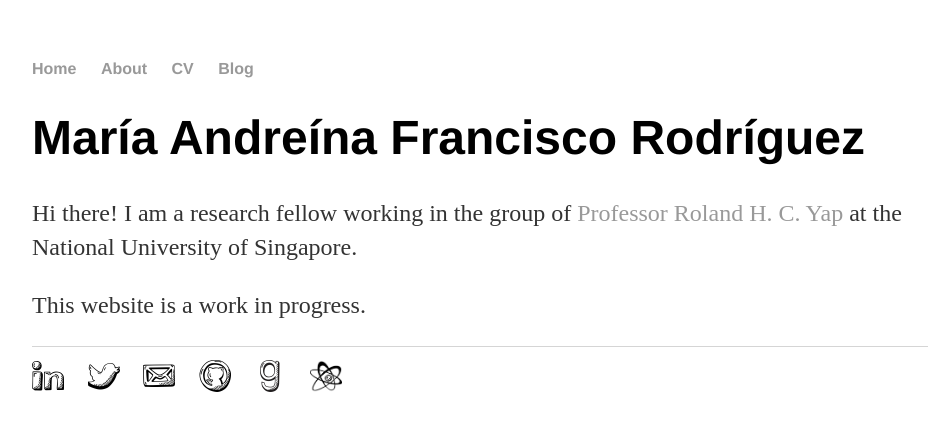
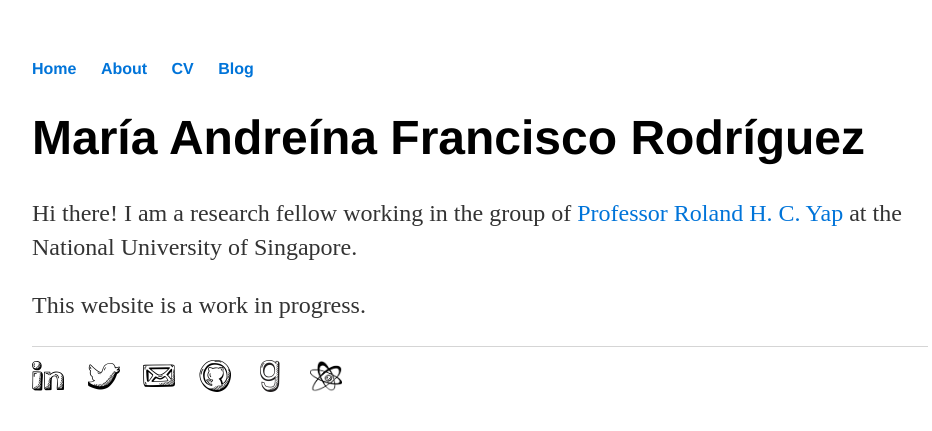
Before and after one commit to andreina-francisco/andreina-francisco.github.io, a Jekyll site: the page built from index.html, in a window 1280 px wide. Shown: the top 431 px of the page, without its empty margins (160-1092 px from the left). Built offline with Jekyll 4.4.1, drawn with Linux system fonts in a browser that asks for light colours; nearby versions of some CDN libraries; a style sheet for code colours, icons or effects is not loaded.

Commit message:
link color

```diff
--- a/css/my-style.css
+++ b/css/my-style.css
@@ -14,12 +14,14 @@ See the License for the specific language governing permissions and
 limitations under the License.
 *********************************************************************************/
 
+/* This is a modified version of the css file at http://jmcglone.com/guides/github-pages/ */
+
 /* Headers
 h1 {color:#3c0672; font-size:2.5em;}
 h1 a {color:#3c0672; text-transform:none;}
 */
 
-/* Testing css from http://jmcglone.com/guides/github-pages/ */
+
 
 body {
     margin: 60px auto;
@@ -37,7 +39,7 @@ nav ul li, footer ul li {
 }
 a {
     text-decoration: none;
-    color: #999;
+    color: #0074D9; /* old #999;*/
 }
 a:hover {
     text-decoration: underline;
```
